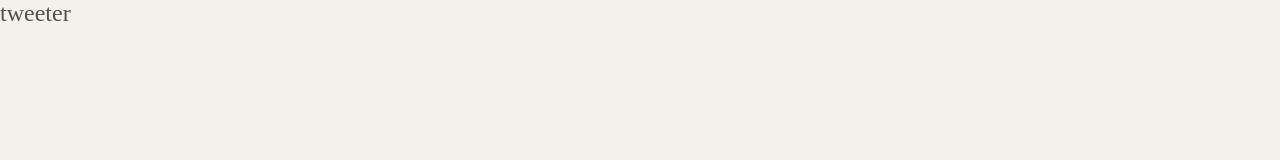
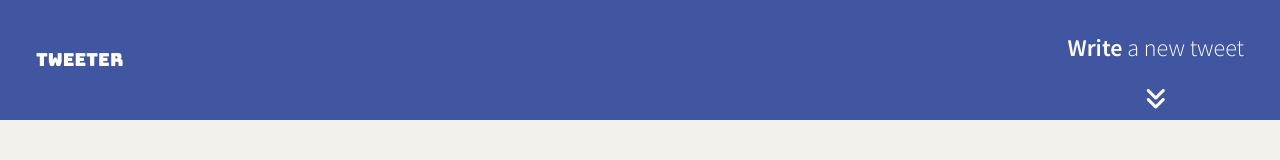
Before and after one commit to Amal-botan/tweeter, a website: page public/index.html in a window 1280 px wide. Drawn offline with nearby package versions, Linux system fonts and the light colour scheme.

Commit message:
Updated the nav bar to display the correct content

```diff
--- a/public/index.html
+++ b/public/index.html
@@ -7,8 +7,20 @@
     <!-- External CSS -->
     <link rel="stylesheet" href="https://cdnjs.cloudflare.com/ajax/libs/normalize/8.0.1/normalize.min.css" type="text/css" />
 
+    <!-- fonts for CSS -->
+    <link rel="preconnect" href="https://fonts.googleapis.com">
+    <link rel="preconnect" href="https://fonts.gstatic.com" crossorigin>
+    <link href="https://fonts.googleapis.com/css2?family=Bungee&family=Source+Sans+Pro:wght@300;600&display=swap" rel="stylesheet">
+
     <!-- App CSS -->
     <link rel="stylesheet" href="/styles/layout.css" type="text/css" />
+
+    <!-- Nav.css-->
+    <link rel="stylesheet" href="/styles/nav.css" type="text/css" />
+
+    <!-- Font awesome library-->
+    <link rel="stylesheet" href="https://cdnjs.cloudflare.com/ajax/libs/font-awesome/6.0.0-beta3/css/all.min.css" type="text/css" />
+
 
     <!-- External JS -->
     <script src="https://ajax.googleapis.com/ajax/libs/jquery/3.4.1/jquery.min.js"></script>
@@ -18,9 +30,13 @@
   </head>
 
   <body>
-    <!-- Top nav bar (fixed) -->
+    <!-- Top of the nav bar values -->
     <nav>
-      <span>tweeter</span>
+      <span>TWEETER</span>
+      <div class="content-right">
+        <p><b class = "bold">Write</b> a new tweet</p>
+        <i class= "fas fa-angle-double-down"></i>
+      </div>
     </nav>
 
     <!-- Page-specific (main) content here -->
--- a/public/styles/layout.css
+++ b/public/styles/layout.css
@@ -18,8 +18,38 @@
   color: #545149;
   background-color: #f4f1ec;
   font-size: 24px;
+  font-family: 'Source Sans Pro';
 }
 
 /*
  * Additional CSS can be defined below or in other CSS files, as per instructions
  */
+
+/* nav {
+  /* background-color: #33C9FF;
+  // font-family: 'Bungee', 'sans-serif';
+   /* height: 120px;
+  padding: 1.5em;
+  display: flex;
+  flex-direction: row;
+  justify-content: space-between;
+}
+
+/* .tweeter{
+    font-family: 'Bungee';
+    font-size: 50px;
+
+}
+
+.right-title {
+  display: flex;
+  font-family: 'Bungee';
+  flex-direction: column;
+  align-items: center;
+  color: white;
+} */
+
+
+/* .red{
+  color: red;
+} */
--- /dev/null
+++ b/public/styles/nav.css
@@ -0,0 +1,30 @@
+nav {
+height: 120px;
+width: 100%;
+background-color: #4056A1;
+color: #FFFFFF;
+position: fixed;
+font-family: 'Bungee', 'sans-serif';
+padding: 1.5em;
+display: flex;
+justify-content: space-between;
+align-items: center;
+}
+
+span {
+  font-family: "Bungee", sans-serif;
+  display: flex;
+   font-size: 18px;
+  align-items: center;
+}
+
+.bold{
+  font-weight: bold;
+}
+
+.content-right {
+  font-family: 'Source Sans Pro';
+  display:flex;
+  align-items: center;
+  flex-direction: column;
+}
```
Also changed, not shown: server/data-files/initial-tweets.json (+5 -5 lines), README.md, 1 other file.
